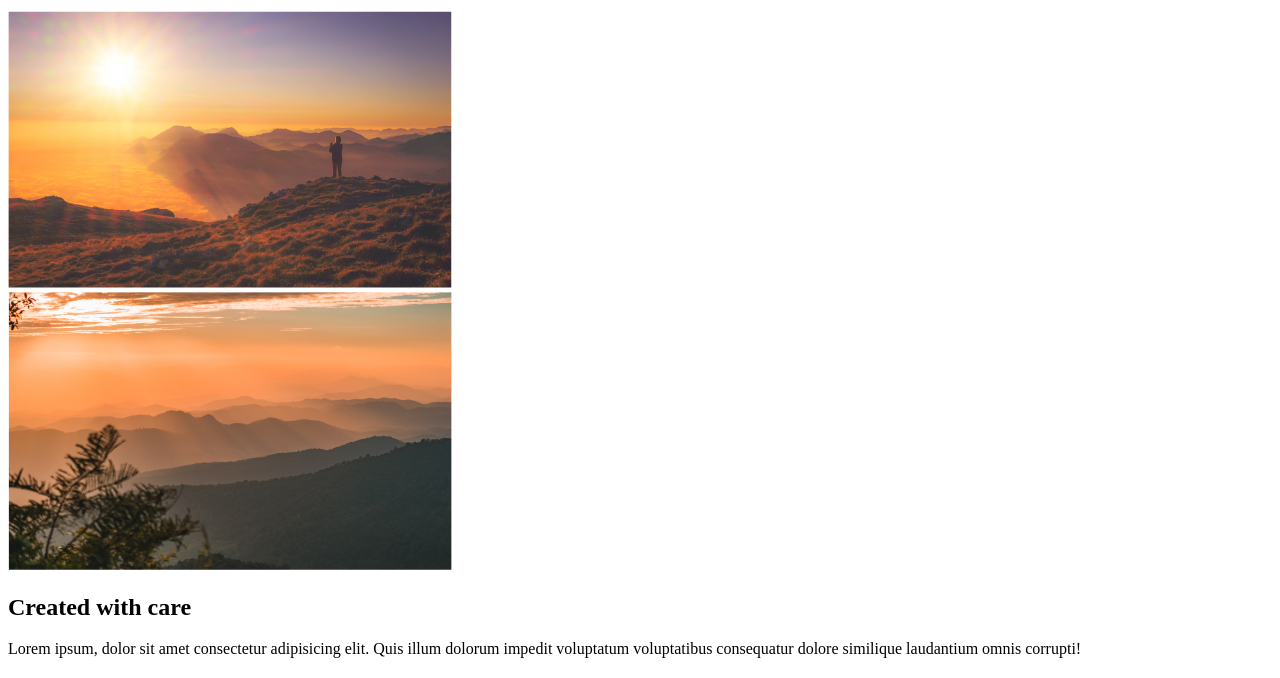
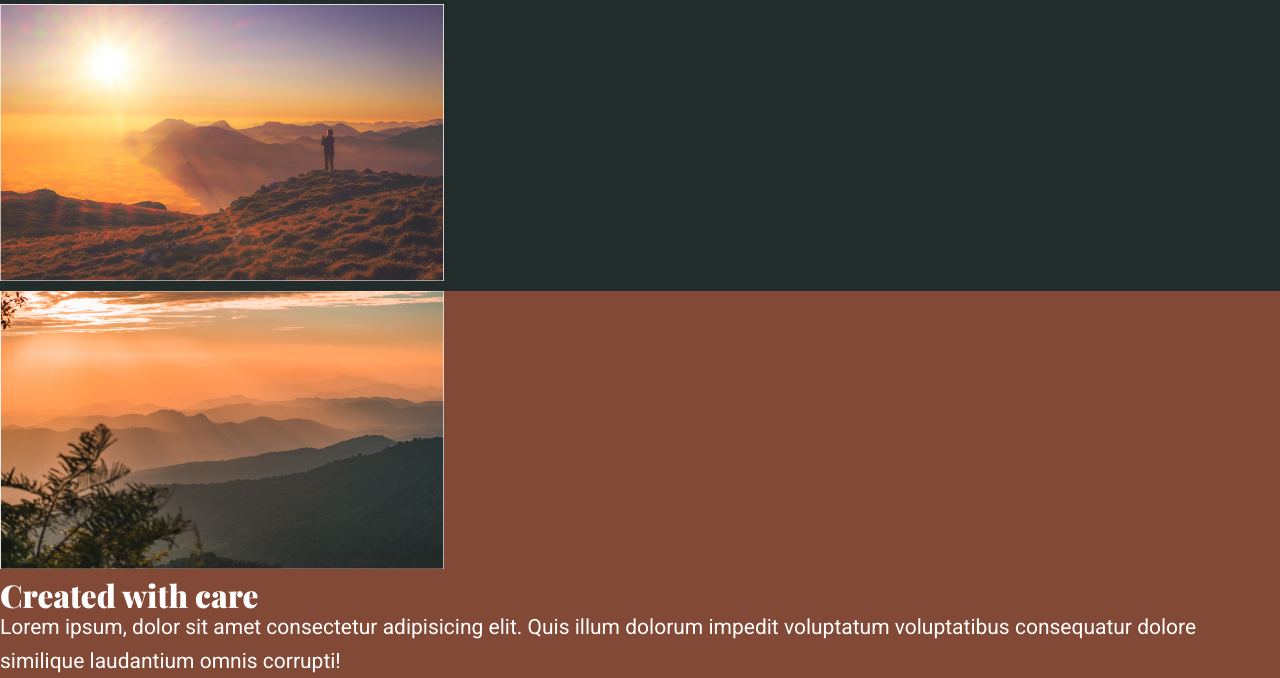
Before and after one commit to IlyaSafronov/Easy-Site, a plain HTML site: page index.html in a window 1280 px wide. Shown: the part 303-981 px from the top of the page. Drawn offline with nearby package versions, Linux system fonts and the light colour scheme.

Commit message:
styles step one

```diff
--- a/css/main.css
+++ b/css/main.css
@@ -0,0 +1,56 @@
+:root {
+  --clr-primary-200: #f3eed9;
+  --clr-primary-400: #824936;
+  --clr-neutral-100: #fff;
+  --clr-neutral-900: #222c2a;
+  --ff-primary: 'Roboto', sans-serif;
+  --ff-accent: 'Playfair Display', serif;
+}
+
+*,
+*::before,
+*::after {
+  box-sizing: border-box;
+}
+
+body {
+  font-family: var(--ff-primary);
+  font-weight: 400;
+  font-size: 1.3125rem;
+  line-height: 1.6;
+}
+
+body,
+h1,
+h2,
+h3,
+p {
+  margin: 0;
+}
+
+h1,
+h2,
+h3 {
+  font-family: var(--ff-accent);
+  font-weight: 900;
+  line-height: 1;
+}
+
+.bg-light {
+  background-color: var(--clr-primary-200);
+}
+
+.bg-primary {
+  color: var(--clr-neutral-100);
+  background-color: var(--clr-primary-400);
+}
+
+.bg-dark {
+  color: var(--clr-neutral-100);
+  background-color: var(--clr-neutral-900);
+}
+
+.bg-primary h2,
+.bg-dark h2 {
+  color: var(--clr-neutral-200);
+}
--- a/index.html
+++ b/index.html
@@ -40,7 +40,7 @@
     </div>
   </section>
 
-  <section class="bg-accent">
+  <section class="bg-primary">
     <div class="split">
       <div>
         <img src="./img/image-02.jpg" alt="foggy mountains with sun setting behind them">
```
